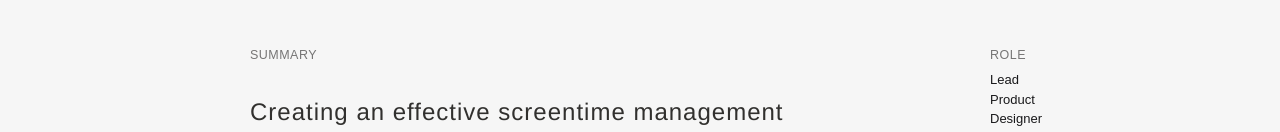
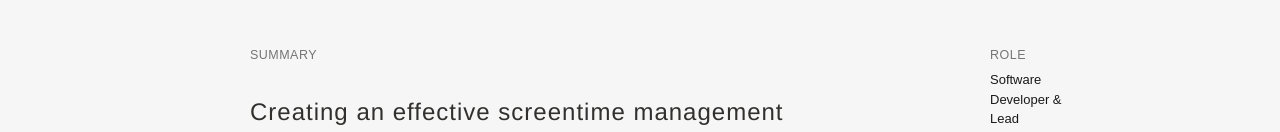
Before and after one commit to shabicha/shabicha.github.io, a React (Vite) app in the folder frontend/: page /orah in a window 1280 px wide. Shown: the part 811-943 px from the top of the page. Built offline with nearby package versions, Linux system fonts and the light colour scheme; a web font is replaced by a local one.

Commit message:
update text

```diff
--- a/frontend/src/App.jsx
+++ b/frontend/src/App.jsx
@@ -50,7 +50,7 @@ function App() {
           image1={orah3}
           image2={orah2}
           title="orah"
-          role="Lead Product Designer"
+          role="Software Developer & Lead Product Designer"
           description="Gamifying screen-time reduction."
           projectId="orah"
         />
--- a/frontend/src/orahPage.jsx
+++ b/frontend/src/orahPage.jsx
@@ -61,7 +61,7 @@ function OrahPage() {
                     <div className="orah-details">
                         <div className="orah-detail">
                             <h3 className="detail-title">ROLE</h3>
-                            <p className="detail-text">Lead Product Designer</p>
+                            <p className="detail-text">Software Developer & Lead Product Designer</p>
                         </div>
                         <div className="orah-detail">
                             <h3 className="detail-title">TIMELINE</h3>
```
